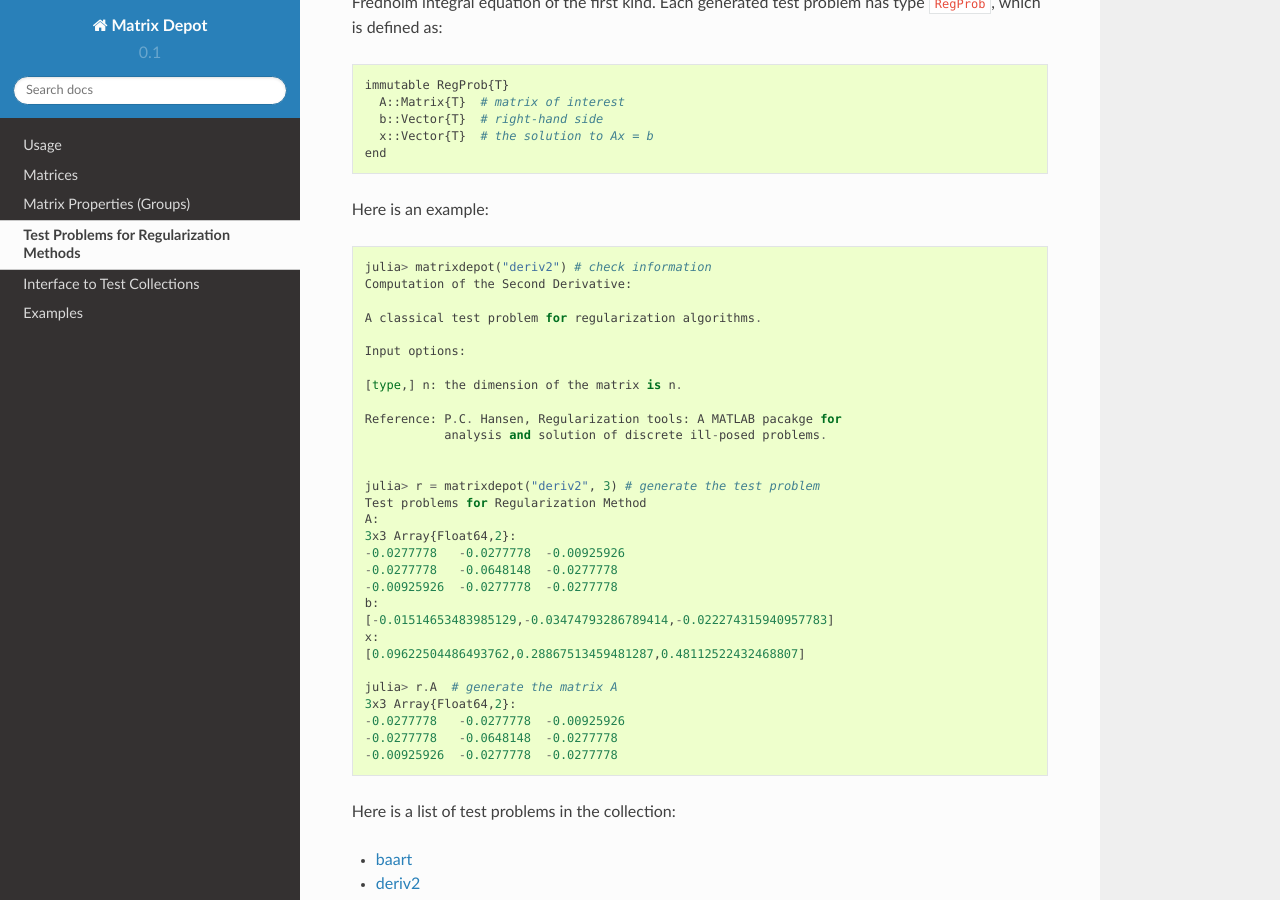
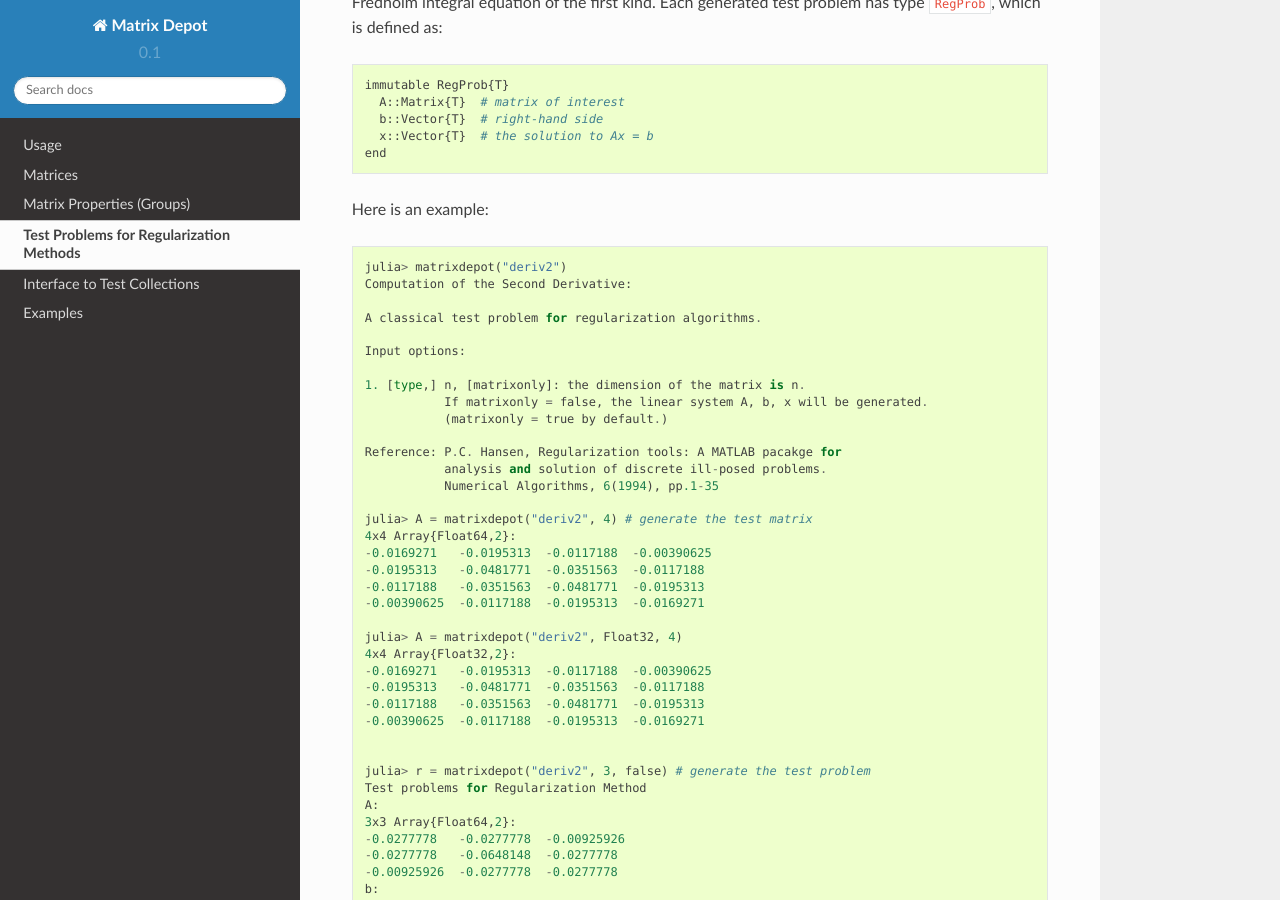
Before and after one commit to JuliaLinearAlgebra/MatrixDepot.jl, a Sphinx documentation site: the page built from doc/regu.rst, in a window 1280 px wide and 900 px high, scrolled down 496 px. Built offline with Sphinx 7.4.7 and the Read the Docs theme 2.0.0, drawn with Linux system fonts in a browser that asks for light colours.

Commit message:
update documentation for regularization problems

```diff
--- a/doc/regu.rst
+++ b/doc/regu.rst
@@ -35,20 +35,37 @@ defined as::
 
 Here is an example::
 
-  julia> matrixdepot("deriv2") # check information
+  julia> matrixdepot("deriv2")
   Computation of the Second Derivative:
 
   A classical test problem for regularization algorithms.
 
   Input options:
 
-  [type,] n: the dimension of the matrix is n.
+  1. [type,] n, [matrixonly]: the dimension of the matrix is n.
+             If matrixonly = false, the linear system A, b, x will be generated.
+             (matrixonly = true by default.)
 
   Reference: P.C. Hansen, Regularization tools: A MATLAB pacakge for
              analysis and solution of discrete ill-posed problems.
+             Numerical Algorithms, 6(1994), pp.1-35
+
+  julia> A = matrixdepot("deriv2", 4) # generate the test matrix
+  4x4 Array{Float64,2}:
+  -0.0169271   -0.0195313  -0.0117188  -0.00390625
+  -0.0195313   -0.0481771  -0.0351563  -0.0117188
+  -0.0117188   -0.0351563  -0.0481771  -0.0195313
+  -0.00390625  -0.0117188  -0.0195313  -0.0169271
+
+  julia> A = matrixdepot("deriv2", Float32, 4)
+  4x4 Array{Float32,2}:
+  -0.0169271   -0.0195313  -0.0117188  -0.00390625
+  -0.0195313   -0.0481771  -0.0351563  -0.0117188
+  -0.0117188   -0.0351563  -0.0481771  -0.0195313
+  -0.00390625  -0.0117188  -0.0195313  -0.0169271
 
 
-  julia> r = matrixdepot("deriv2", 3) # generate the test problem
+  julia> r = matrixdepot("deriv2", 3, false) # generate the test problem
   Test problems for Regularization Method
   A:
   3x3 Array{Float64,2}:
```
